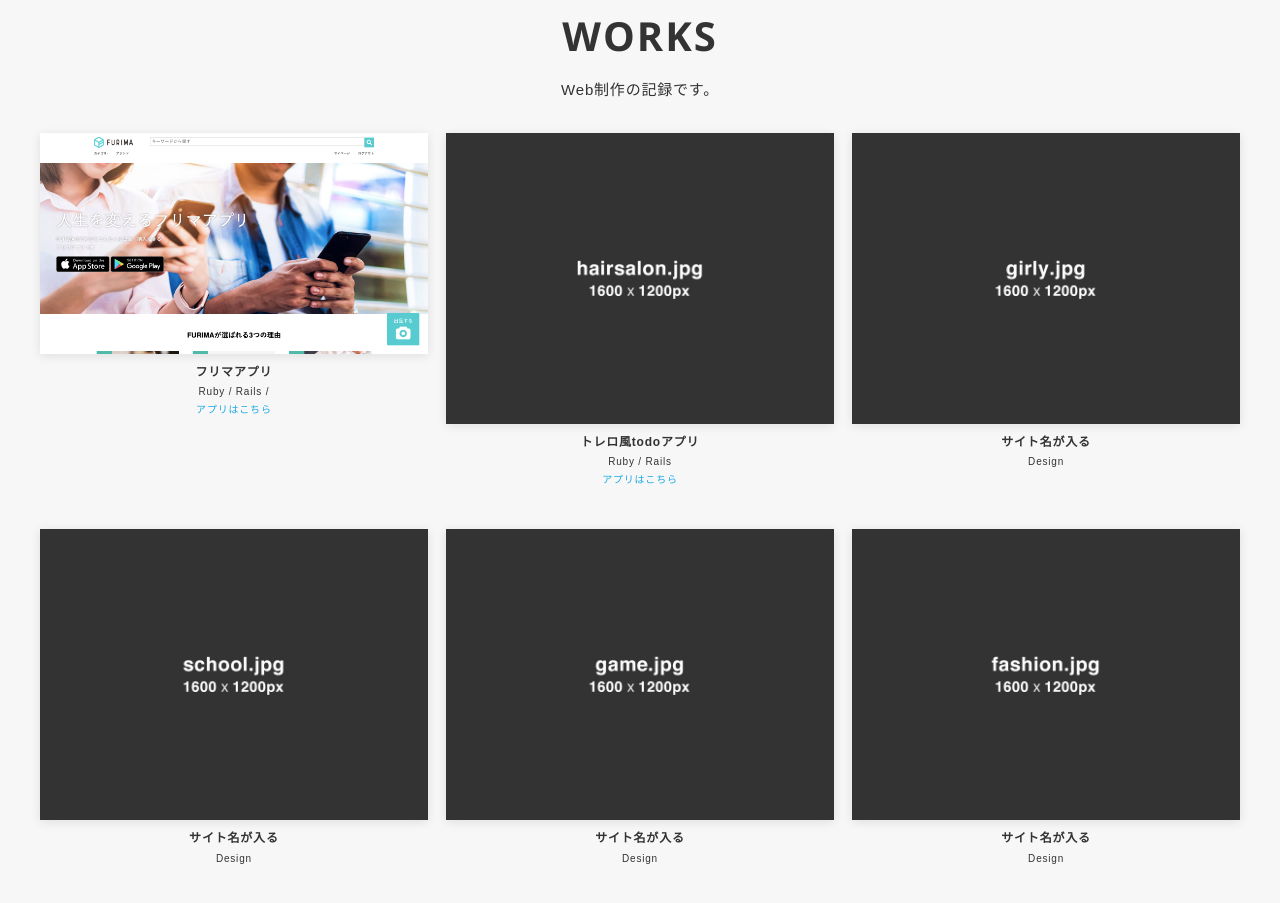
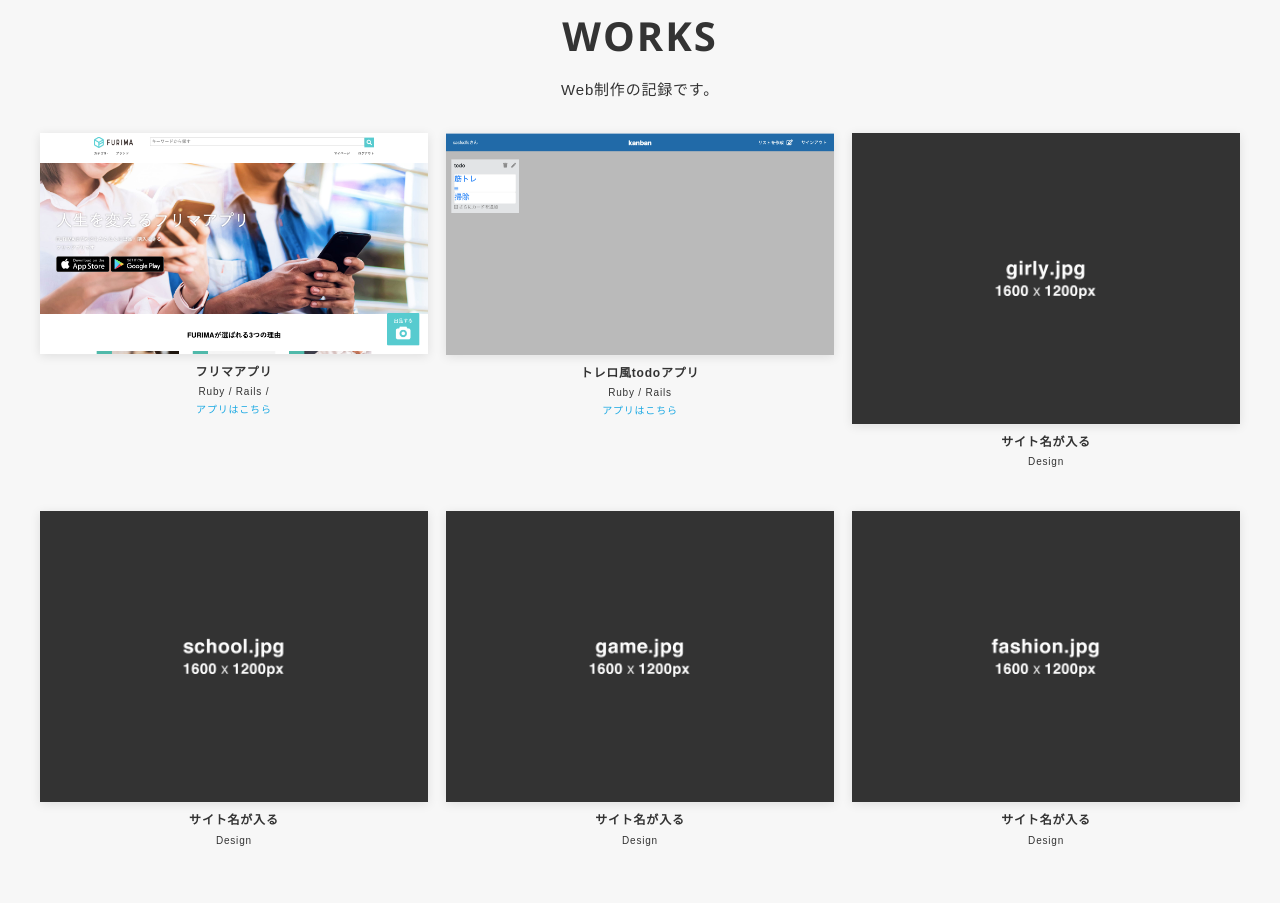
Before and after one commit to asahiimura/github-pages, a plain HTML site: page index.html in a window 1280 px wide. Shown: the part 860-1763 px from the top of the page. Drawn offline with nearby package versions, Linux system fonts and the light colour scheme.

Commit message:
アプリ追加

```diff
--- a/index.html
+++ b/index.html
@@ -69,10 +69,10 @@
                 </figcaption>
               </figure>
               <figure class="works-item">
-                <a href="img/works/hairsalon.jpg" data-size="960x720"
+                <a href="img/todo.png" data-size="960x720"
                   class="works-image-wrapper works-link hover-action">
                   <img class="works-image lazyload fadein" src="img/placeholder4x3.png"
-                    data-src="img/works/hairsalon.jpg" alt="" />
+                    data-src="img/todo.png" alt="" />
                 </a>
                 <figcaption class="works-body">
                   <div class="works-title">トレロ風todoアプリ</div>
```
Also changed, not shown: img/todo.png (added).
